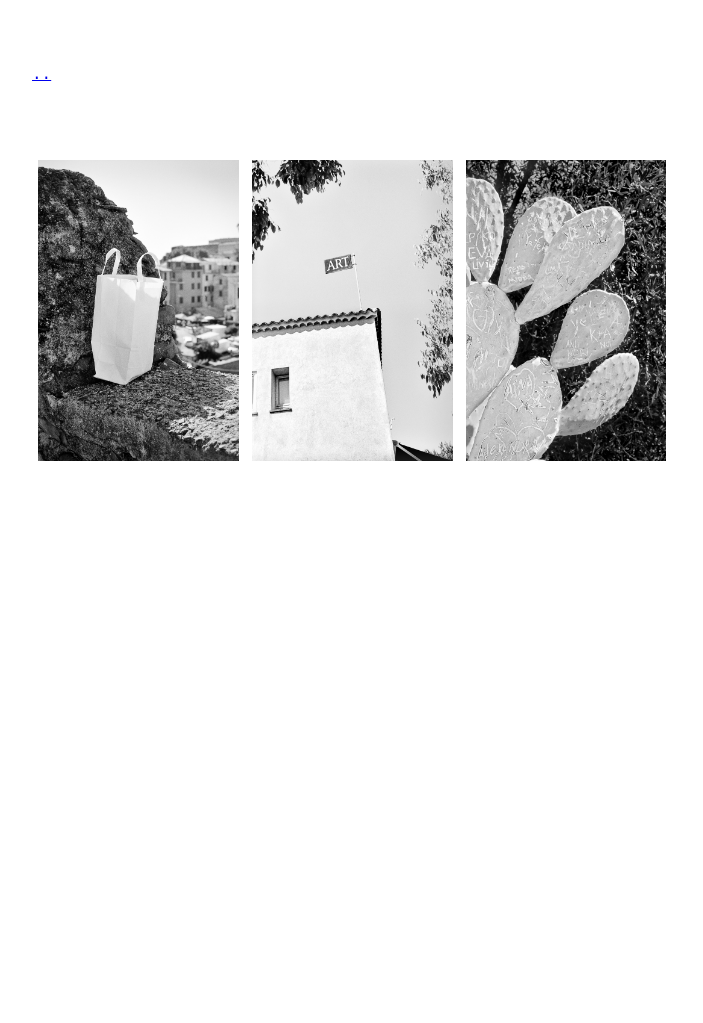
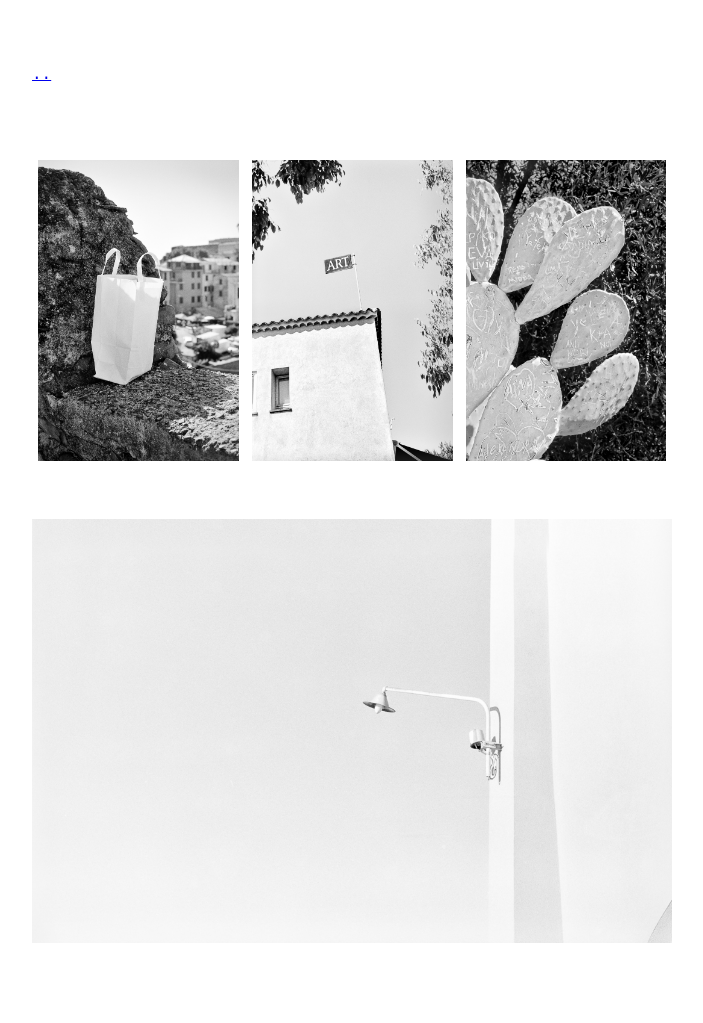
Before and after one commit to lucabutikofer/Photography, a Jekyll site: the page built from mediterranean.md, in a window 1280 px wide. Shown: the whole page, without its empty margins (288-991 px from the left). Built offline with Jekyll 4.4.1, drawn with Linux system fonts in a browser that asks for light colours; before the commit the page ends 900 px from its top, so only the background shows below that.

Commit message:
Update mediterranean.md

```diff
--- a/mediterranean.md
+++ b/mediterranean.md
@@ -9,4 +9,4 @@ category: gallery
 ||||
 
 
-[](/fig_mediterranean/Image-4.jpg)
+![image](/fig_mediterranean/Image-4.jpg)
```
